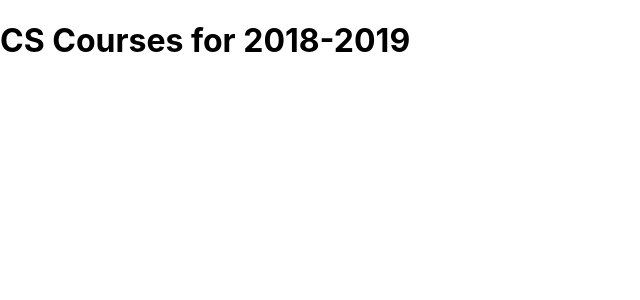
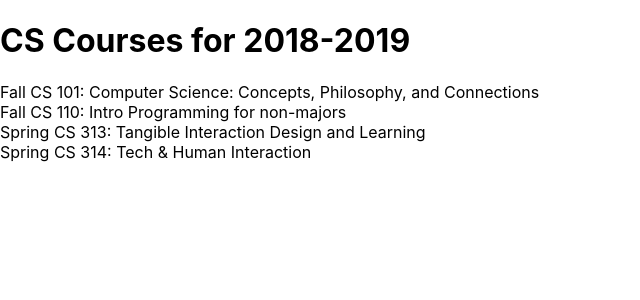
Before and after one commit to SuhuaiChen/cs392-react-tutorial, a React (Vite) app: page / in a window 1280 px wide. Shown: the top 300 px of the page, without its empty margins (0-640 px from the left). Built offline with nearby package versions, Linux system fonts and the light colour scheme.

Commit message:
Show a list of courses

```diff
--- a/src/App.jsx
+++ b/src/App.jsx
@@ -1,10 +1,36 @@
+import Banner from './components/Banner';
+import CourseList from './components/CourseList';
+
 const schedule = {
-  title: "CS Courses for 2018-2019"
+  "title": "CS Courses for 2018-2019",
+  "courses": {
+    "F101" : {
+      "id" : "F101",
+      "meets" : "MWF 11:00-11:50",
+      "title" : "Computer Science: Concepts, Philosophy, and Connections"
+    },
+    "F110" : {
+      "id" : "F110",
+      "meets" : "MWF 10:00-10:50",
+      "title" : "Intro Programming for non-majors"
+    },
+    "S313" : {
+      "id" : "S313",
+      "meets" : "TuTh 15:30-16:50",
+      "title" : "Tangible Interaction Design and Learning"
+    },
+    "S314" : {
+      "id" : "S314",
+      "meets" : "TuTh 9:30-10:50",
+      "title" : "Tech & Human Interaction"
+    }
+  }
 };
 
 const App = () =>  (
   <div>
-    <h1>{ schedule.title }</h1>
+    <Banner title={ schedule.title } />
+    <CourseList courses={ schedule.courses } />
   </div>
 );
 
--- /dev/null
+++ b/src/components/Banner.jsx
@@ -0,0 +1,7 @@
+const Banner = ({title}) => {
+  return (
+   <h1>{title}</h1>
+  )
+}
+
+export default Banner
--- /dev/null
+++ b/src/components/CourseList.jsx
@@ -0,0 +1,23 @@
+const terms = { F: 'Fall', W: 'Winter', S: 'Spring'};
+
+const getCourseTerm = course => (
+  terms[course.id.charAt(0)]
+);
+
+const getCourseNumber = course => (
+  course.id.slice(1, 4)
+);
+
+const Course = ({ course }) => (
+  <div>
+    { getCourseTerm(course) } CS { getCourseNumber(course) }: { course.title }
+  </div>
+);
+
+const CourseList = ({ courses }) => (
+    <div>
+      { Object.values(courses).map(course => <Course key={course.id} course={ course } />) }
+    </div>
+);
+
+export default CourseList
```
